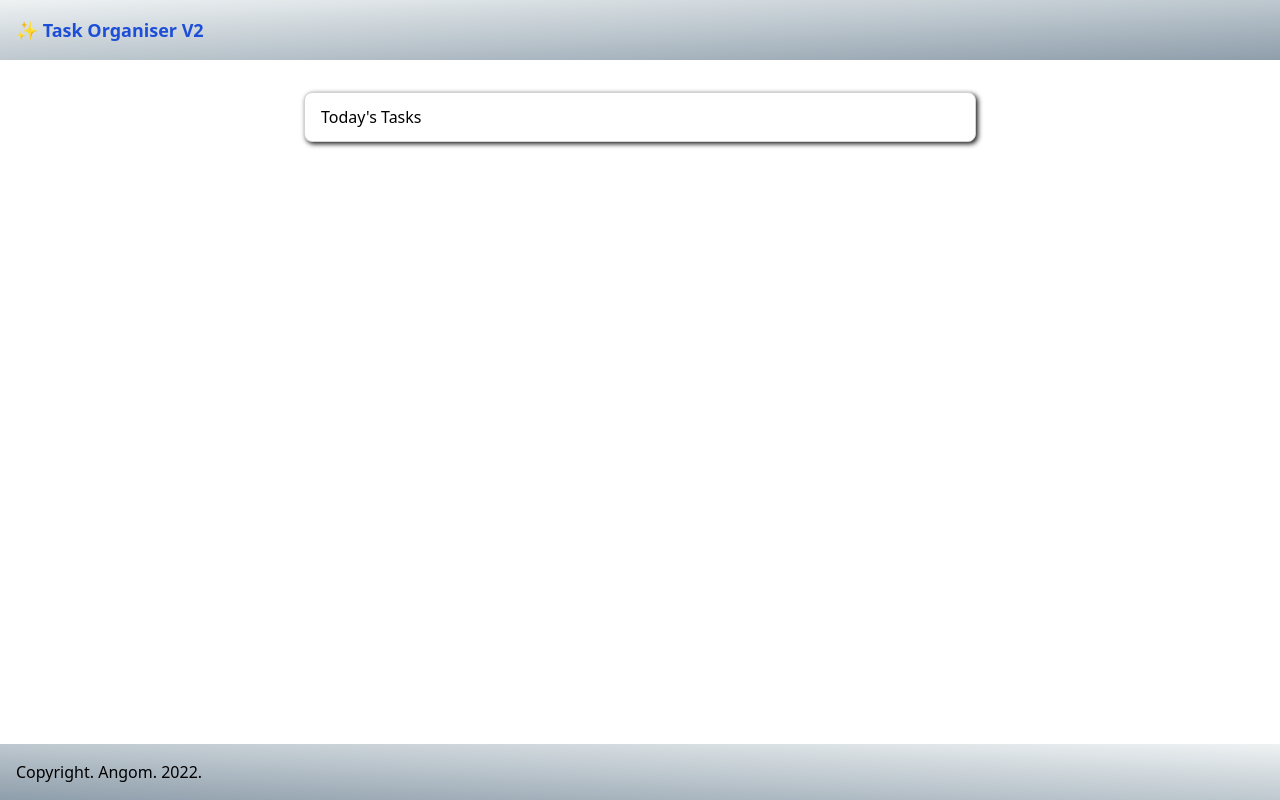
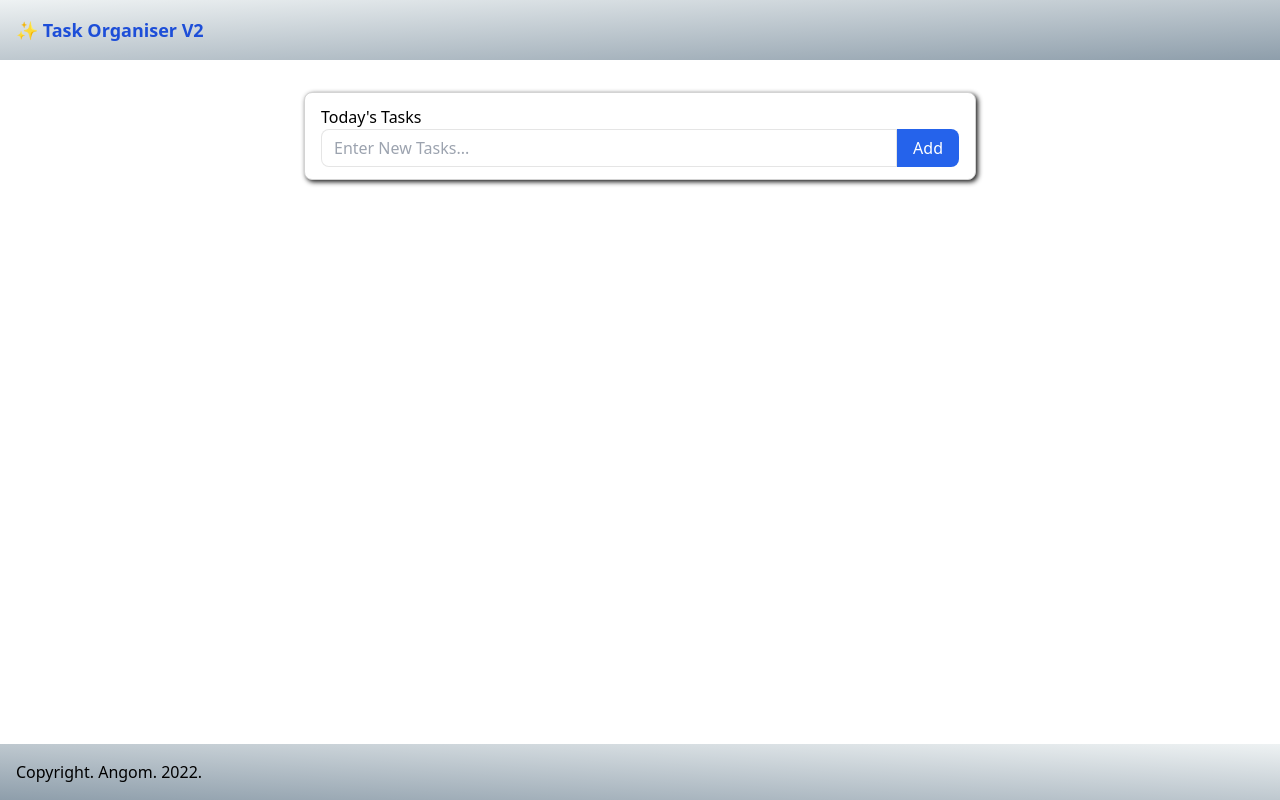
Before and after one commit to AngomRanjan/task-organiser-v2, a React (Vite) app: page / in a window 1280 px wide. Built offline with nearby package versions, Linux system fonts and the light colour scheme.

Commit message:
Add AddTask Component

```diff
--- a/src/App.jsx
+++ b/src/App.jsx
@@ -1,3 +1,4 @@
+import AddTask from './components/AddTask';
 import { TasksProvider, useTasksContextValue } from './context';
 
 const App = () => {
@@ -10,9 +11,10 @@ const App = () => {
             ✨ Task Organiser V2
           </h1>
         </header>
-        <main className='py-8'>
-          <section className='max-w-2xl mx-auto border border-solid border-[#d3d3d3] custom-shadow rounded-lg px-4 py-3 text-black bg-white'>
+        <main className='p-2'>
+          <section className='max-w-2xl mx-auto my-6 border border-solid border-[#d3d3d3] custom-shadow rounded-lg px-4 py-3 text-black bg-white'>
             <h2>Today&apos;s Tasks</h2>
+            <AddTask />
           </section>
         </main>
         <footer className='flex w-full bg-gradient-to-tr from-[#8e9eab] to-[#eef2f3] p-4 absolute bottom-0'>
--- /dev/null
+++ b/src/components/AddTask.jsx
@@ -0,0 +1,34 @@
+import { useState } from 'react';
+import { useTasksContext } from '../context';
+
+const AddTask = () => {
+  const [task, setTask] = useState('');
+  const { addTask } = useTasksContext();
+
+  const handleSubmit = (e) => {
+    e.preventDefault();
+    if (!task) return;
+    addTask(task);
+    setTask('');
+  };
+
+  return (
+    <form onSubmit={handleSubmit} className='flex'>
+      <input
+        type='text'
+        placeholder='Enter New Tasks...'
+        className='w-full border border-black/10 rounded-l-lg px-3 outline-none duration-150 bg-white/20 py-1.5'
+        value={task}
+        onChange={(e) => setTask(e.target.value)}
+      />
+      <button
+        type='submit'
+        className='rounded-r-lg px-4 py-1 bg-blue-600 text-white shrink-0'
+      >
+        Add
+      </button>
+    </form>
+  );
+};
+
+export default AddTask;
```
Also changed, not shown: 2 other files (tests, documents, lock files or other folders).
